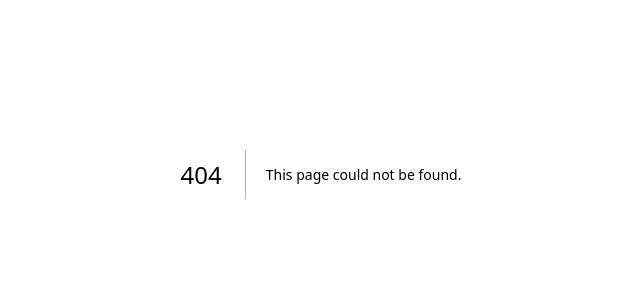
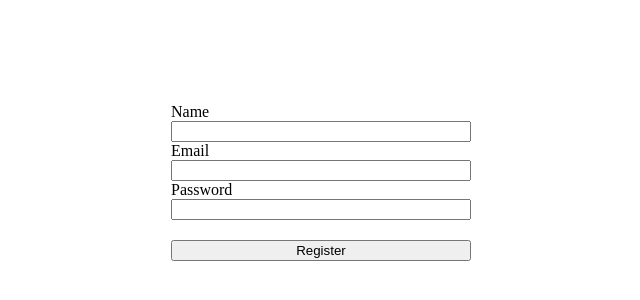
Before and after one commit to Murugan-Veera/register, a Next.js app: page /register in a window 1280 px wide. Before the commit this address had no page. Shown: the part 226-526 px from the top of the page, without its empty margins (319-959 px from the left). Built offline with nearby package versions, Linux system fonts and the light colour scheme.

Commit message:
First Commit

```diff
--- /dev/null
+++ b/pages/api/register.js
@@ -0,0 +1,16 @@
+export default async (req, res) => {
+    if (req.method === 'POST') {
+      const { name, email, password } = req.body;
+
+      // Here you can add code to handle the form data, such as saving it to a database
+      // For this example, we'll just log it to the console
+
+      console.log('Name:', name);
+      console.log('Email:', email);
+      console.log('Password:', password);
+
+      res.status(200).json({ message: 'Registration successful' });
+    } else {
+      res.status(405).json({ message: 'Method not allowed' });
+    }
+  };
--- /dev/null
+++ b/pages/register.jsx
@@ -0,0 +1,48 @@
+import { useState } from 'react';
+
+export default function Register() {
+  const [formData, setFormData] = useState({
+    name: '',
+    email: '',
+    password: '',
+  });
+
+  const handleChange = (e) => {
+    const { name, value } = e.target;
+    setFormData({ ...formData, [name]: value });
+  };
+
+  const handleSubmit = async (e) => {
+    e.preventDefault();
+    // Send form data to API endpoint (to be created)
+    const response = await fetch('/api/register', {
+      method: 'POST',
+      headers: {
+        'Content-Type': 'application/json',
+      },
+      body: JSON.stringify(formData),
+    });
+    if (response.ok) {
+      alert('Registration successful!');
+    } else {
+      alert('Registration failed!');
+    }
+  };
+
+  return (
+    <div style={{ display: 'flex', justifyContent: 'center', alignItems: 'center', height: '100vh' }}>
+      <form onSubmit={handleSubmit} style={{ display: 'flex', flexDirection: 'column', width: '300px' }}>
+        <label htmlFor="name">Name</label>
+        <input type="text" id="name" name="name" value={formData.name} onChange={handleChange} required />
+
+        <label htmlFor="email">Email</label>
+        <input type="email" id="email" name="email" value={formData.email} onChange={handleChange} required />
+
+        <label htmlFor="password">Password</label>
+        <input type="password" id="password" name="password" value={formData.password} onChange={handleChange} required />
+
+        <button type="submit" style={{ marginTop: '20px' }}>Register</button>
+      </form>
+    </div>
+  );
+}
```
